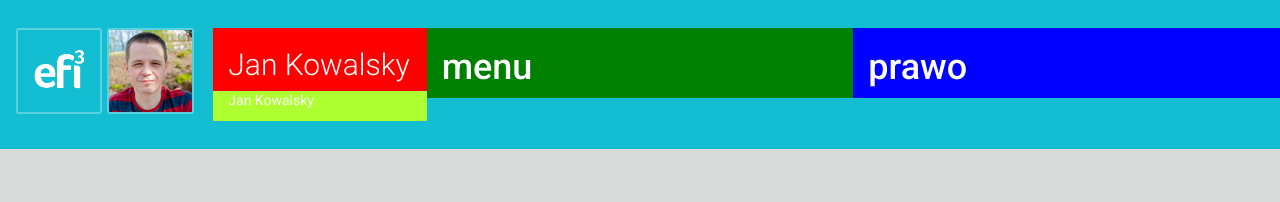
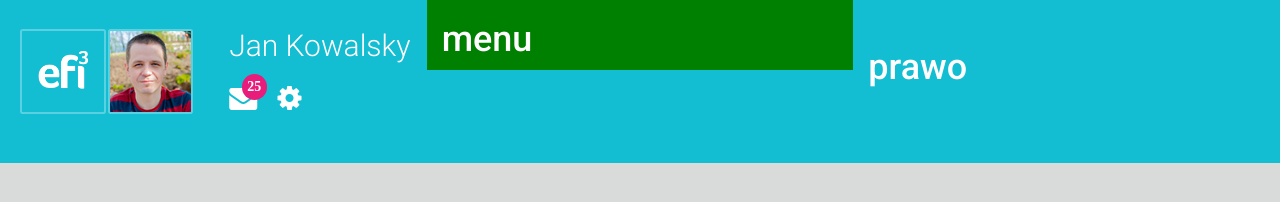
Before and after one commit to UfoAkaJuggalo/dashboard-bootstrap, a website: page public/index.html in a window 1280 px wide. Drawn offline with nearby package versions, Linux system fonts and the light colour scheme.

Commit message:
head lewo ok

```diff
--- a/gulpfile.js
+++ b/gulpfile.js
@@ -1,12 +1,16 @@
 var gulp = require('gulp'),
-    sass = require('gulp-ruby-sass')
-notify = require("gulp-notify")
-bower = require('gulp-bower');
+    sass = require('gulp-ruby-sass'),
+    notify = require("gulp-notify"),
+    bower = require('gulp-bower');
 var gsass = require('gulp-sass');
+var browserSync = require('browser-sync').create();
+var reload = browserSync.reload;
 
 var config = {
     sassPath: './resources/sass',
-    bowerDir: './bower_components'
+    bowerDir: './bower_components',
+    css: './public/css',
+    html: './public/*.html'
 }
 gulp.task('bower', function() {
     return bower()
@@ -51,4 +55,16 @@ gulp.task('sass', function() {
 gulp.task('watch', function() {
     gulp.watch(config.sassPath + '/**/*.scss', ['sass']);
 });
+
+gulp.task('serve', ['sass'], function() {
+
+    browserSync.init({
+        server: "./public"
+    });
+
+    gulp.watch(config.sassPath + '/**/*.scss', ['sass']);
+    gulp.watch(config.html).on('change', reload);
+    gulp.watch(config.css).on('change', reload);
+});
+
 gulp.task('default', ['bower', 'icons', 'css']);
--- a/public/dashboard.html
+++ b/public/index.html
@@ -10,32 +10,36 @@
     <title>Dashboard banq (in Bootstrap)</title>
     <!--Bootstrap core CSS -->
     <link href="css/style.css" rel="stylesheet">
+    <script src="https://ajax.googleapis.com/ajax/libs/jquery/1.12.4/jquery.min.js"></script>
 </head>
 
 <body>
     <div class="container-fluid">
         <header class="row">
-            <div class="col-xs-12 col-sm-6 col-md-4">
-                <div class="row">
-                    <div class="col-xs-6">
-                        <img src="img\efi_logo.png">
-                        <img src="img\100x100_o.jpg">
+            <div class="col-xs-12 col-sm-6 col-md-4 header-left">
+                <div class="row row-flex row-flex-wrap vcenterContainer">
+                    <div class="col-xs-6 vcenter">
+                        <div class="panel panel-default flex-col vcenterContainer">
+                            <div class="panel-body vcenter">
+                                <img src="img\efi_logo.png">
+                                <img src="img\100x100_o.jpg">
+                            </div>
+                        </div>
                     </div>
                     <div class="col-xs-6">
-                        <div class="row" style="background-color: red;">
-                            <div class="col-xs-12">
+                        <div class="panel panel-default flex-col">
+                            <div class="panel-body flex-grow">
                                 <h2>Jan Kowalsky</h2>
                             </div>
-                        </div>
-                        <div class="row" style="background-color: greenyellow;">
-                            <div class="col-xs-12">
-                                <p>Jan Kowalsky</p>
+                            <div class="panel-footer header-left-icons">
+                                <i class="fa fa-envelope fa-2x" aria-hidden="true"><span id="messageCount">25</span></i>
+                                <i class="fa fa-cog fa-2x" aria-hidden="true"></i>
                             </div>
                         </div>
                     </div>
                 </div>
             </div>
-            <div class="col-xs-12 col-sm-6 col-md-4 col-md-push-4" style="background-color: blue" ;>
+            <div class="col-xs-12 col-sm-6 col-md-4 col-md-push-4 header-right">
                 <h1>prawo</h1>
             </div>
             <div class="col-xs-12 col-sm-6 col-sm-offset-3 col-md-4 col-md-pull-4 col-md-offset-0" style="background-color: green;">
@@ -44,7 +48,6 @@
         </header>
     </div>
     <!-- jQuery (necessary for Bootstrap's JavaScript plugins) -->
-    <script src="https://ajax.googleapis.com/ajax/libs/jquery/1.12.4/jquery.min.js"></script>
     <!-- Include all compiled plugins (below), or include individual files as needed -->
     <script src="js/bootstrap.min.js"></script>
 </body>
--- /dev/null
+++ b/resources/sass/bootover.scss
@@ -0,0 +1,11 @@
+$panel-bg: rgba(0, 0, 0, 0);
+$panel-body-padding: 0px;
+$panel-heading-padding: 0px;
+$panel-footer-padding: 0px;
+$panel-footer-bg: rgba(0, 0, 0, 0);
+$panel-body-padding: 0px;
+$panel-default-border: rgba(0, 0, 0, 0);
+$panel-inner-border: rgba(0, 0, 0, 0);
+$badge-border-radius: 1em;
+$badge-bg: $dash-header-secondary;
+$badge-line-height: 1em;
--- a/resources/sass/style.scss
+++ b/resources/sass/style.scss
@@ -9,25 +9,98 @@ sans-serif;
 $font-family-base: $dash-fontfamily-normal;
 // sans-serif;
 // Import bootstrap and fontawesome
+@import "colors";
+@import "bootover";
 @import "bootstrap";
 @import "font-awesome";
-@import "colors";
+//Override
+.panel {
+    box-shadow: 0 0px 0px transparent;
+}
+
 // Bootstrap Starter Template Styles
 body {
     .vcenterContainer {
-        position: relative;
+        display: flex;
+        flex-direction: row;
         .vcenter {
-            position: absolute;
-            top: 50%;
-            transform: translateY(-50%);
+            display: flex;
+            align-items: center;
+            justify-content: center;
         }
     }
+    .row-flex,
+    .row-flex>div[class*='col-'] {
+        display: -webkit-box;
+        display: -moz-box;
+        display: -ms-flexbox;
+        display: -webkit-flex;
+        display: flex;
+        flex: 1 1 auto;
+    }
+    .row-flex-wrap {
+        -webkit-flex-flow: row wrap;
+        align-content: flex-start;
+        flex: 0;
+    }
+    .row-flex>div[class*='col-'],
+    .container-flex>div[class*='col-'] {
+        margin: -.2px;
+        /* hack adjust for wrapping */
+    }
+    .container-flex>div[class*='col-'] div,
+    .row-flex>div[class*='col-'] div {
+        width: 100%;
+    }
+    .flex-col {
+        display: flex;
+        display: -webkit-flex;
+        flex: 1 100%;
+        flex-flow: column nowrap;
+    }
+    .flex-grow {
+        display: flex;
+        -webkit-flex: 2;
+        flex: 2;
+    }
     background-color: $dash-main-background;
+    i {
+        position: relative;
+        span {
+            position: absolute;
+            top: -35%;
+            right: -35%;
+            background-color: $dash-header-secondary;
+            font-size: 0.5em;
+            padding: 0.35em 0.35em;
+            font-style: normal;
+            font-weight: bold;
+            width: 1.8em;
+            height: 1.8em;
+            -webkit-border-radius: 50%;
+            -moz-border-radius: 50%;
+            border-radius: 50%;
+            text-align: center;
+        }
+    }
     header {
         background-color: $dash-header-background;
         color: $dash-header-primary;
+        padding-top: 0;
+        padding-bottom: 0;
+        .header-right {
             padding-top: 2em;
             padding-bottom: 2em;
+        }
+        .header-left {
+            padding-top: 2em;
+            padding-bottom: 2em;
+            .header-left-icons {
+                color: $dash-header-primary;
+                i {
+                    margin-right: 0.6em;
+                }
+            }
             img {
                 display: inline-block;
                 border: 2px solid $dash-header-imgBorder;
@@ -37,9 +110,12 @@ body {
                 width: 47%;
                 margin-left: 0.5%;
                 margin-right: 0.5%;
+                // position: relative;
             }
             h2 {
                 font-weight: 300;
+                margin-top: 0;
             }
         }
     }
+}
```
Also changed, not shown: public/css/style.css. Lines whose indentation alone changed are shown as unchanged.
